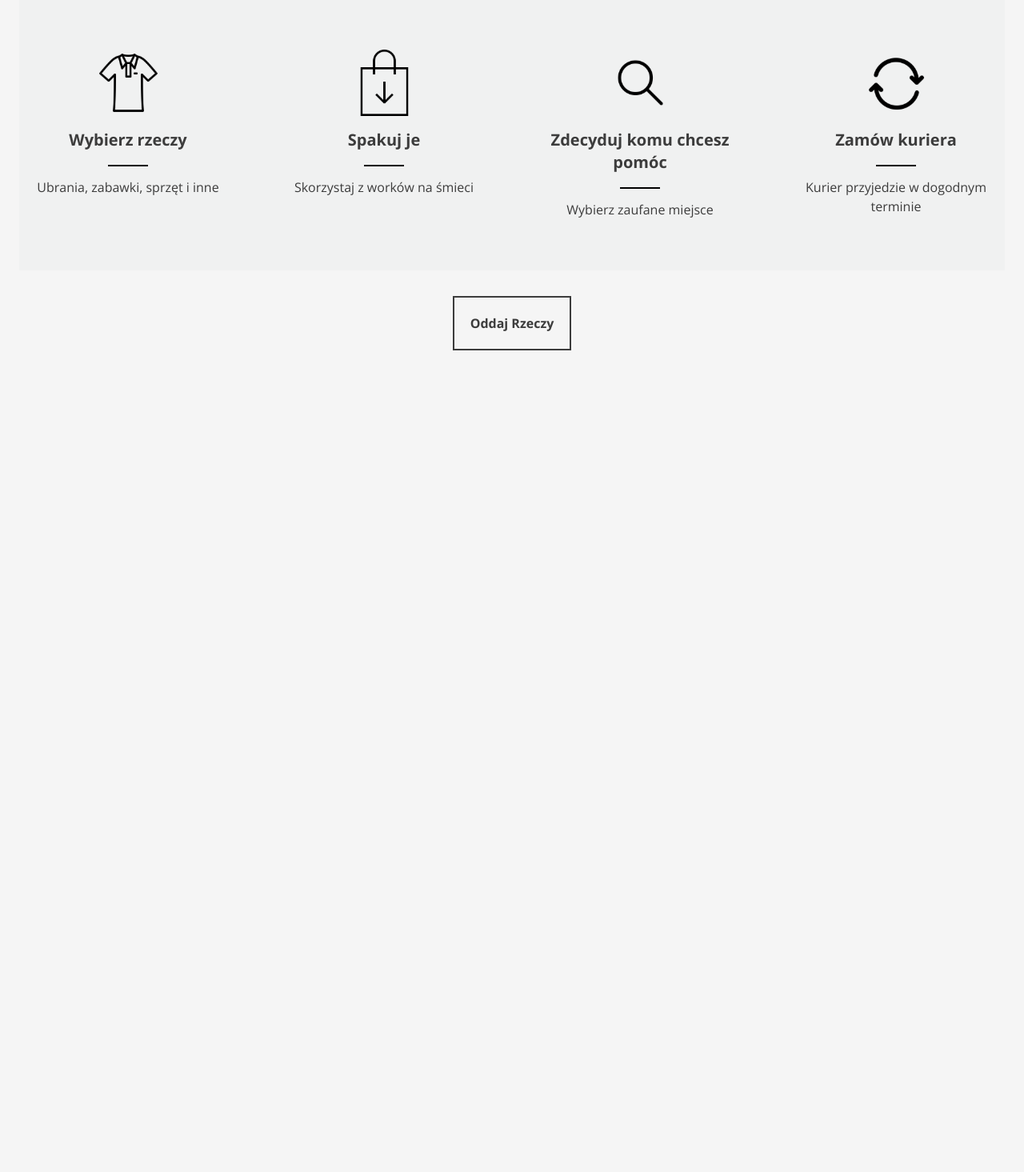
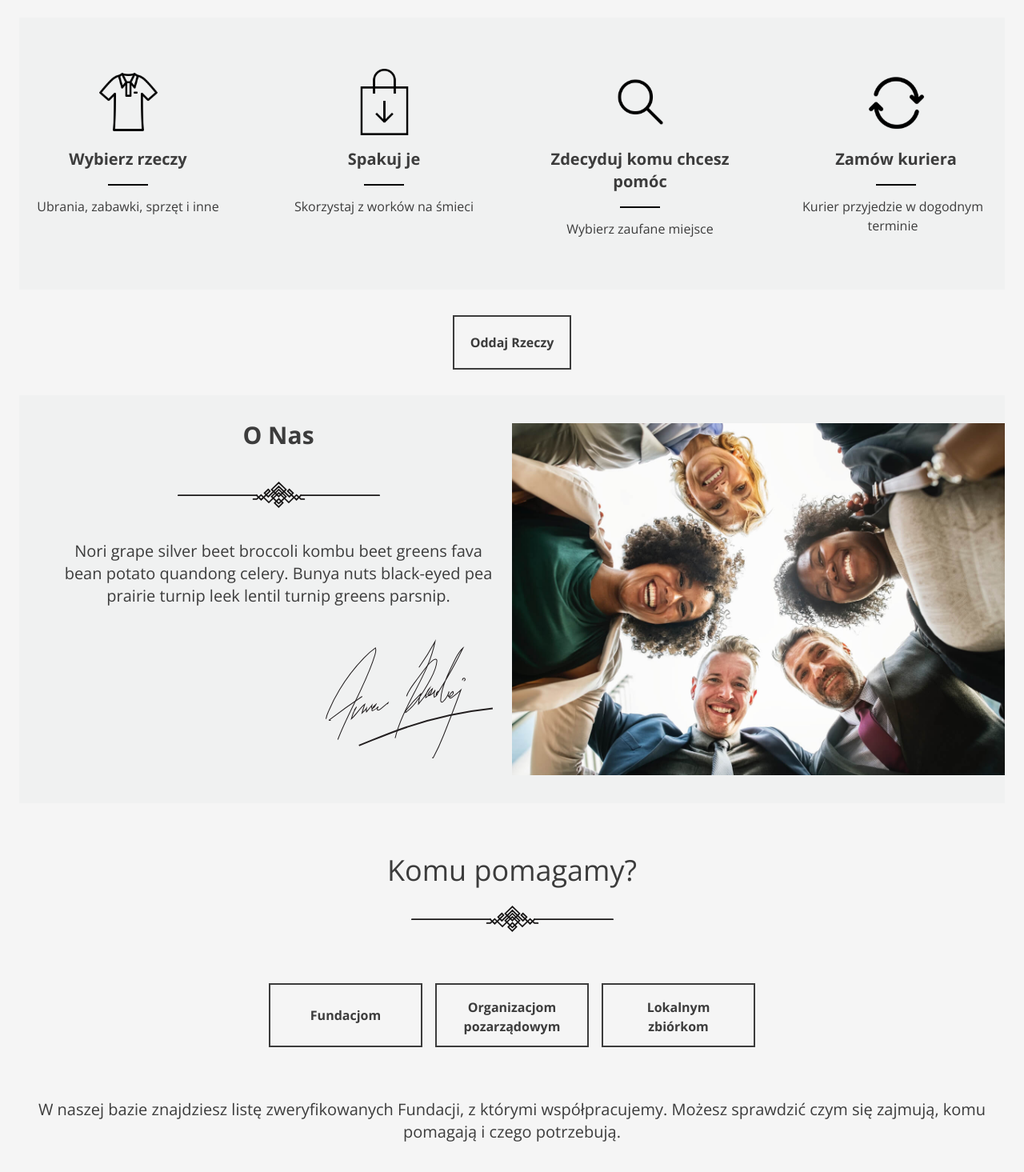
Before and after one commit to sabaudianin/OddajRzeczy, a React (Vite) app: page / in a window 1280 px wide. Shown: the part 663-2128 px from the top of the page at 80% size. Before the commit the page ends 1197 px from the top, so only its background shows below. Built offline with nearby package versions, Linux system fonts and the light colour scheme.

Commit message:
Added section WhoWeHelp

```diff
--- a/src/components/Home.jsx
+++ b/src/components/Home.jsx
@@ -1,16 +1,18 @@
 import React from 'react';
-import HomeHeader from "./header/HomeHeader.jsx";
+import About from "./main_sections/About.jsx";
 import HeaderNav from "./header/HeaderNav.jsx";
 import Three_columns from "./main_sections/Three_columns.jsx";
 import SimpleSteps from "./main_sections/SimpleSteps.jsx";
+import WhoWeHelp from "./main_sections/WhoWeHelp.jsx";
 
 const Home = () => {
     return (
         <>
             <HeaderNav/>
-            <HomeHeader/>
             <Three_columns/>
             <SimpleSteps/>
+            <About/>
+            <WhoWeHelp/>
         </>
     );
 };
--- a/src/components/Router.jsx
+++ b/src/components/Router.jsx
@@ -5,12 +5,18 @@ import Home from "./Home.jsx";
 import Login from "./accounts/Login.jsx";
 import SignUp from "./accounts/SignUp.jsx";
 import Logout from "./accounts/Logout.jsx";
-
+import Fundations from "./main_sections/Fundations.jsx";
+import Organizations from "./main_sections/Organizations.jsx";
+import Lokals from "./main_sections/Lokals.jsx";
 
 const Router = () => {
     return (
         <Routes>
-            <Route path="/" element={<Home/>}/>
+            <Route path="/" element={<Home/>}>
+                <Route path="fundations" element={<Fundations/>}/>
+                <Route path="organization" element={<Organizations/>}/>
+                <Route path="lokals" element={<Lokals/>}/>
+            </Route>
             <Route path="/login" element={<Login/>}/>
             <Route path="/signUp" element={<SignUp/>}/>
             <Route path="/logout" element={<Logout/>}/>
--- a/src/components/header/HeaderNav.jsx
+++ b/src/components/header/HeaderNav.jsx
@@ -53,7 +53,7 @@ const HeaderNav = () => {
                                 <a className=" hover:border-b-2 hover:border-black" href="#">
                                     Funkcje i organizacje
                                 </a>
-                                <a className=" hover:border-b-2 hover:border-black" href="#">
+                                <a className="hover:border-b-2 hover:border-black" href="#">
                                     Kontakt
                                 </a>
                             </div>
--- a/src/components/header/HomeHeader.jsx
+++ /dev/null
@@ -1,13 +0,0 @@
-import React from 'react';
-
-const HomeHeader = () => {
-    return (<>
-
-
-        </>
-
-    )
-        ;
-};
-
-export default HomeHeader;
--- /dev/null
+++ b/src/components/main_sections/About.jsx
@@ -0,0 +1,27 @@
+import React from 'react';
+import People from '../../assets/People.jpg';
+import Decoration from '../../assets/Decoration.svg';
+import Signature from '../../assets/Signature.svg';
+
+const About = () => {
+    return (
+        <section className="flex flex-col lg:flex-row items-center justify-between  bg-primary">
+            <div className="lg:w-1/2 lg:pl-8 mt-8 lg:mt-0 flex flex-col justify-center py-8">
+                <h2 className="text-3xl font-bold mb-4">O Nas</h2>
+                <img src={Decoration} alt="decor" className="mx-auto py-6"/>
+                <p className="text-xl m-4 ">
+                    Nori grape silver beet broccoli kombu beet greens fava bean potato quandong celery. Bunya nuts
+                    black-eyed pea prairie turnip leek lentil turnip greens parsnip.
+                </p>
+                <p className="text-sm h-2/5 flex justify-end ">
+                    <img src={Signature} alt="Signature" className=" p-6"/>
+                </p>
+            </div>
+            <div className="lg:w-1/2 h-full ">
+                <img src={People} alt="Sample" className="w-full h-auto "/>
+            </div>
+        </section>
+    );
+};
+
+export default About;
--- /dev/null
+++ b/src/components/main_sections/Fundations.jsx
@@ -0,0 +1,65 @@
+import React, {useState} from 'react';
+
+const Fundations = () => {
+    const [fundations, setFundations] = useState([
+        {
+            name: "Fundacja Dbam o Zdrowie",
+            target: "Cel i misja: Pomoc osobom znajdującym się w trudnej sytuacji życiowej.",
+            need: "ubrania, jedzenie, sprzęt AGD, meble, zabawki"
+        },
+        {
+            name: "Fundacja Dla dzieci",
+            target: "Cel i misja: Pomoc dzieciom z ubogich rodzin.",
+            need: "ubrania, meble, zabawki"
+        },
+        {
+            name: "Fundacja Bez Domu",
+            target: "Cel i misja: Pomoc dla osób nie posiadających miejsca zamieszkania.",
+            need: "ubrania, jedzenie, ciepłe koce"
+        },
+        {
+            name: "Fundacja Dbam o Zdrowie2",
+            target: "Cel i misja: Pomoc osobom znajdującym się w trudnej sytuacji życiowej.",
+            need: "ubrania, jedzenie, sprzęt AGD, meble, zabawki"
+        },
+        {
+            name: "Fundacja Dla dzieci2",
+            target: "Cel i misja: Pomoc dzieciom z ubogich rodzin.",
+            need: "ubrania, meble, zabawki"
+        },
+        {
+            name: "Fundacja Bez Domu2",
+            target: "Cel i misja: Pomoc dla osób nie posiadających miejsca zamieszkania.",
+            need: "ubrania, jedzenie, ciepłe koce"
+        },
+        {
+            name: "Fundacja Dbam o Zdrowie3",
+            target: "Cel i misja: Pomoc osobom znajdującym się w trudnej sytuacji życiowej.",
+            need: "ubrania, jedzenie, sprzęt AGD, meble, zabawki"
+        },
+        {
+            name: "Fundacja Dla dzieci3",
+            target: "Cel i misja: Pomoc dzieciom z ubogich rodzin.",
+            need: "ubrania, meble, zabawki"
+        },
+        {
+            name: "Fundacja Bez Domu3",
+            target: "Cel i misja: Pomoc dla osób nie posiadających miejsca zamieszkania.",
+            need: "ubrania, jedzenie, ciepłe koce"
+        }
+    ])
+    return (
+        <div>
+            {fundations.map((fundation, index) => (
+                <div key={index}>
+                    <h3>{fundation.name}</h3>
+                    <span>{fundation.target}</span>
+                    <span>{fundation.need}</span>
+                    <hr></hr>
+                </div>
+            ))}
+        </div>
+    );
+};
+
+export default Fundations;
--- /dev/null
+++ b/src/components/main_sections/Lokals.jsx
@@ -0,0 +1,11 @@
+import React from 'react';
+
+const Lokals = () => {
+    return (
+        <div>
+            LOkalne zbiórki
+        </div>
+    );
+};
+
+export default Lokals;
--- /dev/null
+++ b/src/components/main_sections/Organizations.jsx
@@ -0,0 +1,11 @@
+import React from 'react';
+
+const Organizations = () => {
+    return (
+        <div>
+            ORGANIZACJE
+        </div>
+    );
+};
+
+export default Organizations;
--- a/src/components/main_sections/SimpleSteps.jsx
+++ b/src/components/main_sections/SimpleSteps.jsx
@@ -10,9 +10,8 @@ const SimpleSteps = () => {
     return (
 
         <section>
-            <div
-                className="flex flex-col items-center mx-auto py-10  ">
-                <div className="  mx-auto max-w-[36.75rem] text-center ">
+            <div className="flex flex-col items-center mx-auto pt-16  ">
+                <div className="mx-auto  text-center">
                     <h2 className="text-3xl font-bold mb-3 lg:text-4xl">
                         Wystarczą 4 proste kroki
                     </h2>
@@ -60,15 +59,16 @@ const SimpleSteps = () => {
                             Zamów kuriera
                         </h4>
                         <div className="custom-hr my-4"></div>
-                        <p>
+                        <p className="mr-2">
                             Kurier przyjedzie w dogodnym terminie
                         </p>
                     </div>
 
                 </div>
                 <Link to="/login"
-                      className="border-2 border-dark p-5 my-8 hover:bg-accent transition duration-200 font-bold"> Oddaj
-                    Rzeczy</Link>
+                      className="border-2 border-dark p-5 my-8 hover:bg-accent transition duration-200 font-bold">
+                    Oddaj Rzeczy
+                </Link>
             </div>
         </section>
 
--- /dev/null
+++ b/src/components/main_sections/WhoWeHelp.jsx
@@ -0,0 +1,37 @@
+import React from 'react';
+import Decoration from '../../assets/Decoration.svg';
+import {NavLink, Outlet} from "react-router-dom";
+
+const WhoWeHelp = () => {
+    return (
+        <section>
+            <div>
+                <h2 className="text-4xl pt-16">Komu pomagamy?</h2>
+                <img src={Decoration} alt="decor" className="mx-auto pt-6"/>
+                <div className="flex items-center justify-center py-16 space-x-4">
+                    <NavLink to='fundations'
+                             className="h-20 w-48 flex items-center justify-center border-2 border-dark py-4 px-6 hover:bg-accent transition duration-200 font-bold text-center">
+                        Fundacjom
+                    </NavLink>
+                    <NavLink to="organization"
+                             className="h-20 w-48 border-2 border-dark py-4 px-6 hover:bg-accent transition duration-200 font-bold text-center">
+                        Organizacjom pozarządowym
+                    </NavLink>
+                    <NavLink to="lokals"
+                             className="h-20 w-48 border-2 border-dark py-4 px-6 hover:bg-accent transition duration-200 font-bold text-center">
+                        Lokalnym zbiórkom
+                    </NavLink>
+                </div>
+                <p className="text-xl">W naszej bazie znajdziesz listę zweryfikowanych Fundacji, z którymi
+                    współpracujemy. Możesz sprawdzić
+                    czym się zajmują, komu pomagają i czego potrzebują.</p>
+            </div>
+            <div className="p-16">
+                <Outlet/>
+            </div>
+        </section>
+    )
+        ;
+};
+
+export default WhoWeHelp;
--- a/src/styles/hr.css
+++ b/src/styles/hr.css
@@ -1,7 +1,7 @@
 .custom-hr {
     position: relative;
     height: 1px;
-    background-color: transparent;
+    background: transparent;
     margin: 1rem 0;
 }
 
@@ -12,7 +12,7 @@
 /*    left: 0;*/
 /*    width: 100%;*/
 /*    height: 1px;*/
-/*    background-color: #d1d5db;*/
+/*    background: #d1d5db;*/
 /*}*/
 
 .custom-hr::after {
@@ -23,5 +23,5 @@
     transform: translateX(-50%);
     width: 50px;
     height: 2px;
-    background-color: #000;
+    background: #000;
 }
```
